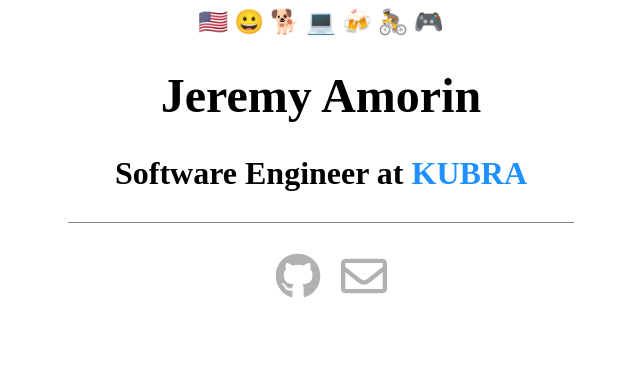
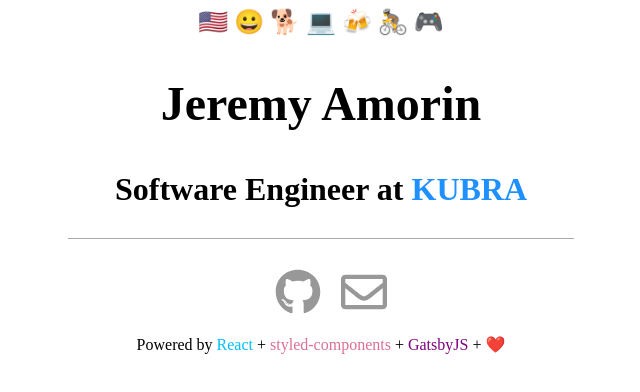
Before and after one commit to jamorin/jeremyamorin.com, a Gatsby site: page / in a window 1280 px wide. Shown: the whole page, without its empty margins (319-959 px from the left). Built offline with nearby package versions, Linux system fonts and the light colour scheme; Gatsby itself is replaced by a stand-in of ours; what react-animations would draw is missing.

Commit message:
Footer styling changes

```diff
--- a/src/components/Footer.js
+++ b/src/components/Footer.js
@@ -5,45 +5,56 @@
 const fadeInFooter = keyframes`${fadeInUpBig}`;
 
 const StyledFooter = styled.footer`
-  font-size: 1em;
   text-align: center;
   animation: ${fadeInFooter} 1s;
-  a {
-    text-decoration: none;
-    &:hover {
-      font-weight: bold;
-    }
+`;
+
+const A = styled.a`
+  text-decoration: none;
+  color: ${props => props.color};
+  &:hover {
+    border-bottom: 1px solid ${props => props.color};
   }
 `;
 
 const Footer = () => (
   <StyledFooter>
     Powered by{' '}
-    <a
-      style={{ color: 'dodgerblue' }}
+    <A
+      color="deepskyblue"
       href="https://reactjs.org/"
       target="_blank"
       rel="noopener noreferrer"
     >
       React
-    </a>+{' '}
-    <a
-      style={{ color: 'purple' }}
+    </A>
+    {' + '}
+    <A
+      color="palevioletred"
+      href="https://www.styled-components.com"
+      target="_blank"
+      rel="noopener noreferrer"
+    >
+      styled-components
+    </A>
+    {' + '}
+    <A
+      color="purple"
       href="https://www.gatsbyjs.org"
       target="_blank"
       rel="noopener noreferrer"
     >
       GatsbyJS
-    </a>{' '}
-    +{' '}
-    <a
-      style={{ color: 'palevioletred' }}
-      href="https://www.styled-components.com"
+    </A>
+    {' + '}
+    <A
+      color="red"
+      href="https://github.com/jamorin/jeremyamorin.com"
       target="_blank"
       rel="noopener noreferrer"
     >
-      styled-components
-    </a>
+      ❤️
+    </A>
   </StyledFooter>
 );
 
--- a/src/components/Hero.js
+++ b/src/components/Hero.js
@@ -1,26 +1,15 @@
 import React from 'react';
 import styled, { keyframes } from 'styled-components';
-import { fadeIn, fadeInLeft, fadeInRight, flip } from 'react-animations';
+import { fadeIn, fadeInLeft, fadeInRight } from 'react-animations';
 import SocialLinks from './SocialLinks';
+import Footer from '../components/Footer';
 
-const f = keyframes`${flip}`;
-
-const StyledHero = styled.div`
+const StyledHero = styled.section`
   text-align: center;
   hr {
     border: none;
-    border-bottom: 1px solid grey;
+    border-bottom: 1px solid darkgray;
     margin: 30px 30%;
-  }
-`;
-
-const rotate360 = keyframes`
-  from {
-    transform: rotate(0deg);
-  }
-
-  to {
-    transform: rotate(360deg);
   }
 `;
 
@@ -29,13 +18,6 @@
   font-size: 1.5em;
   animation: 3s ${fadeInEmoji};
   user-select: none;
-`;
-
-const Rotate = styled.div`
-  display: inline-block;
-  animation: ${rotate360} 4s linear infinite;
-  padding: 2rem 1rem;
-  font-size: 3rem;
 `;
 
 const fadeInLeftName = keyframes`${fadeInLeft}`;
@@ -67,5 +49,6 @@
     </Description>
     <hr />
     <SocialLinks />
+    <Footer />
   </StyledHero>
 );
--- a/src/components/SocialLinks.js
+++ b/src/components/SocialLinks.js
@@ -9,10 +9,10 @@
 const Li = styled.li`
   display: inline-block;
   margin-right: 20px;
-  opacity: 0.3;
+  opacity: 0.4;
   transition: opacity 0.5s ease-out;
   &:hover {
-    opacity: 0.8;
+    opacity: 0.9;
   }
 
   img {
--- a/src/layouts/index.js
+++ b/src/layouts/index.js
@@ -5,7 +5,6 @@
 import Favicon from 'react-favicon';
 
 import favicon from '../favicon.png';
-import Footer from '../components/Footer';
 
 injectGlobal`
   html {
@@ -30,7 +29,6 @@
       ]}
     />
     {children()}
-    <Footer />
   </StyledLayout>
 );
 
```
